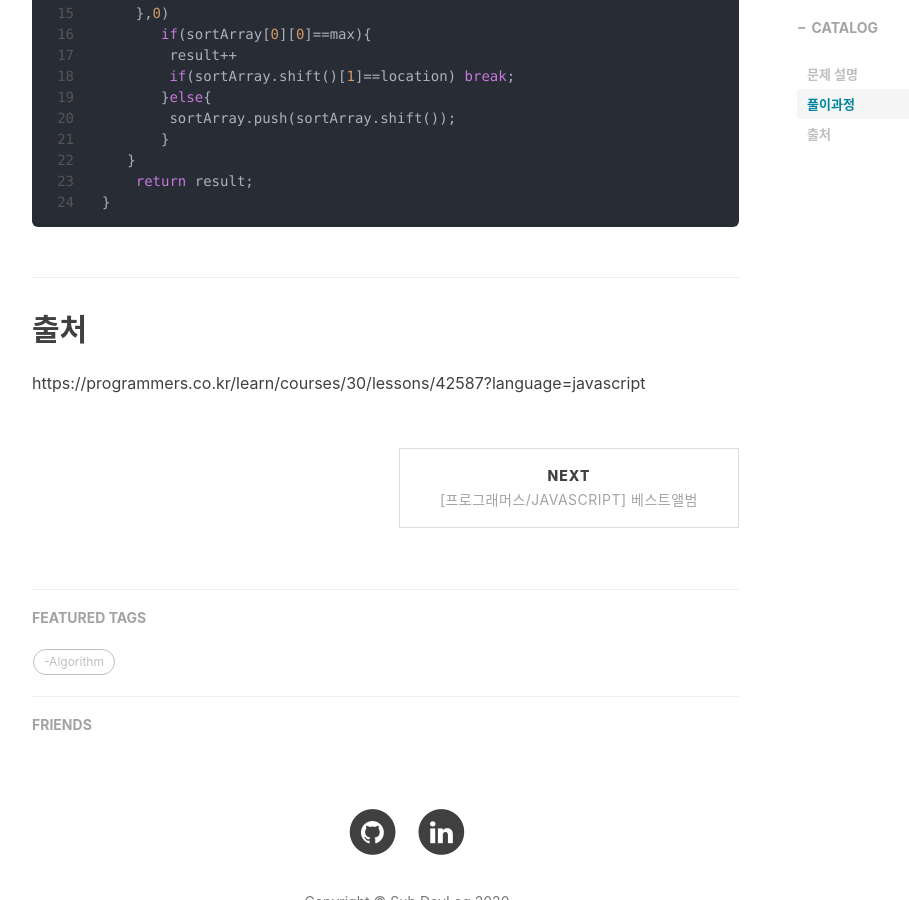
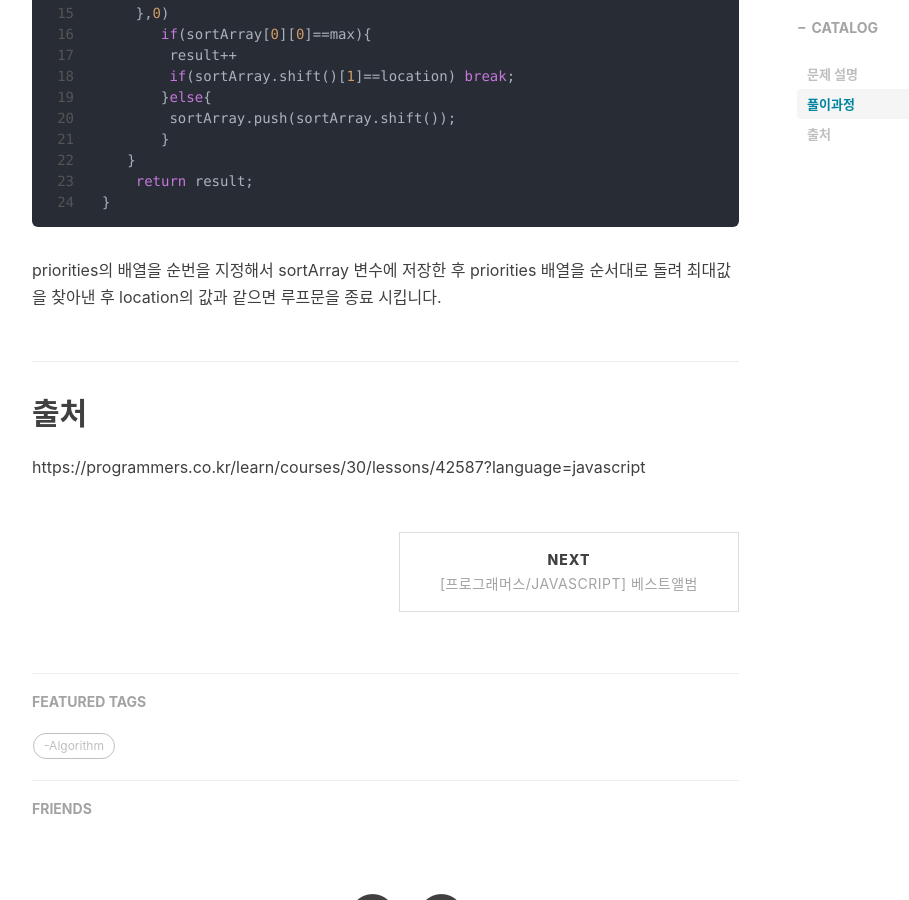
Before and after one commit to lss3070/Room19, a Jekyll site: the page built from _posts/2020-09-11-[Programus]-Network.md, in a window 1280 px wide and 900 px high, scrolled down 1844 px. Shown: the whole window, without its empty margins (233-1142 px from the left). Built offline with Jekyll 4.4.1, drawn with Linux system fonts in a browser that asks for light colours; nearby versions of some CDN libraries; library files that are not in the unit come from our copies; comment, search, counter and statistics services are not loaded.

Commit message:
0911 post modify

````diff
--- a/_posts/2020-09-11-[Programus]-Network.md
+++ b/_posts/2020-09-11-[Programus]-Network.md
@@ -66,6 +66,9 @@ function solution(priorities, location) {
     return result;
 }
 ```
+priorities의 배열을 순번을 지정해서 sortArray 변수에 저장한 후
+priorities 배열을 순서대로 돌려 최대값을 찾아낸 후
+location의 값과 같으면 루프문을 종료 시킵니다.
 
 
 
````
